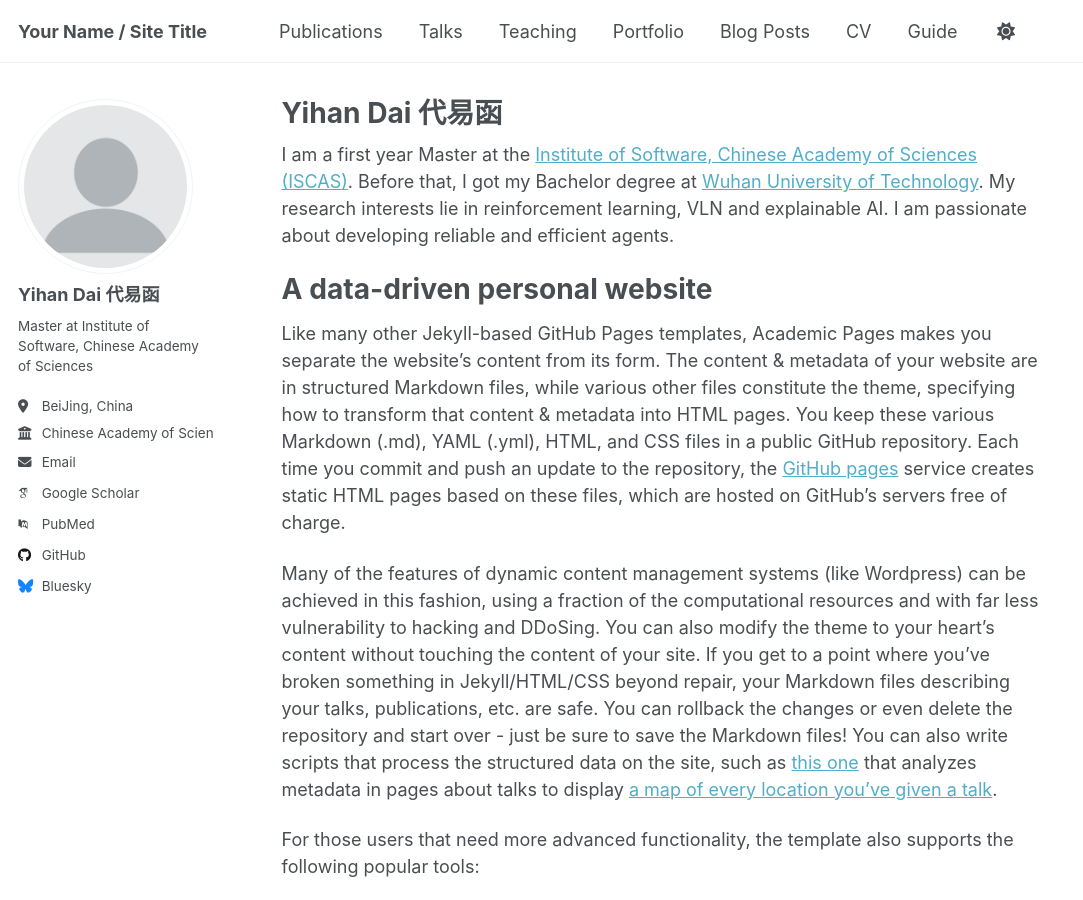
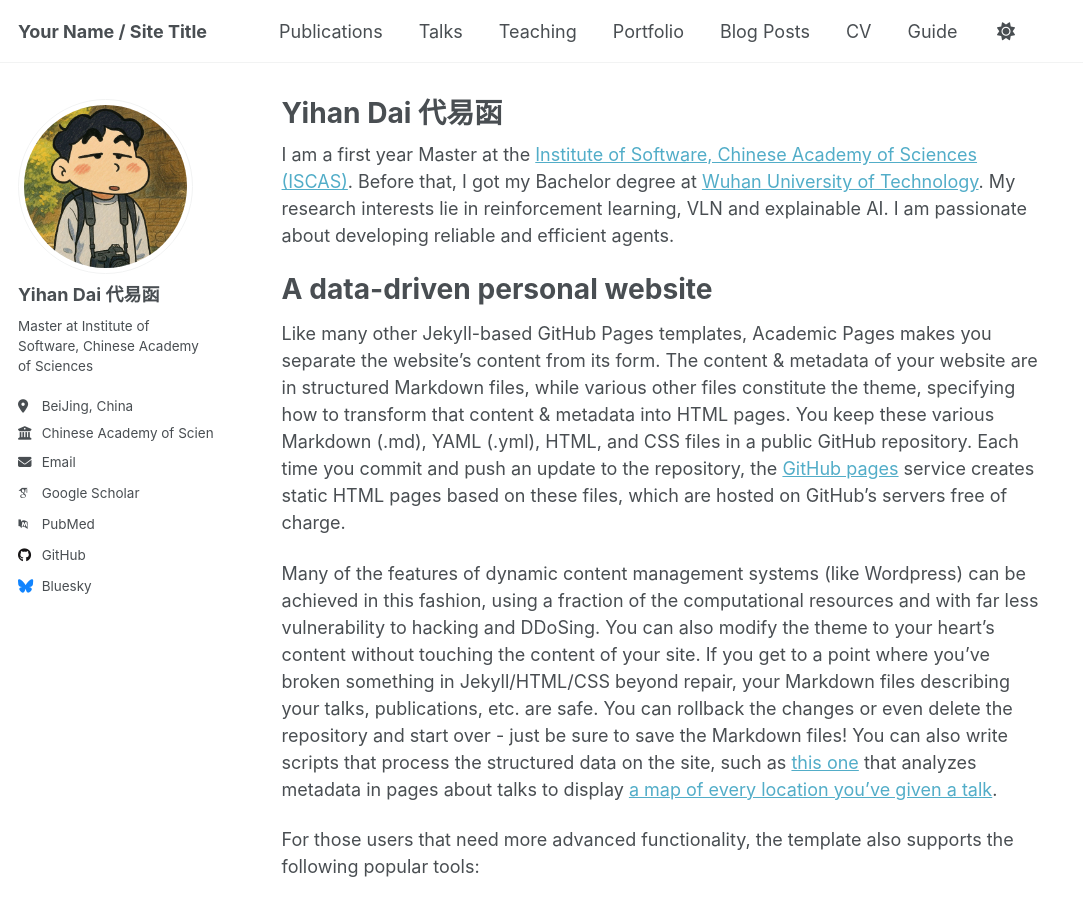
Before and after one commit to yihandai/yihandai.github.io, a Jekyll site: the page built from _pages/about.md, in a window 1280 px wide and 900 px high. Shown: the whole window, without its empty margins (0-1083 px from the left). Built offline with Jekyll 4.4.1, drawn with Linux system fonts in a browser that asks for light colours; some web fonts are replaced; a script that is not in the unit is left out.

Commit message:
Update _config.yml

```diff
--- a/_config.yml
+++ b/_config.yml
@@ -22,7 +22,7 @@ repository               : "academicpages/academicpages.github.io"
 #               Additional customization can be done by editing /_includes/author-profile.html
 author:
   # Biographic information
-  avatar           : "profile.png"
+  avatar           : "IMG_6327.JPG"
   name             : "Yihan Dai 代易函"
   pronouns         : # example: "she/her"
   bio              : "Master at Institute of Software, Chinese Academy of Sciences"
```
